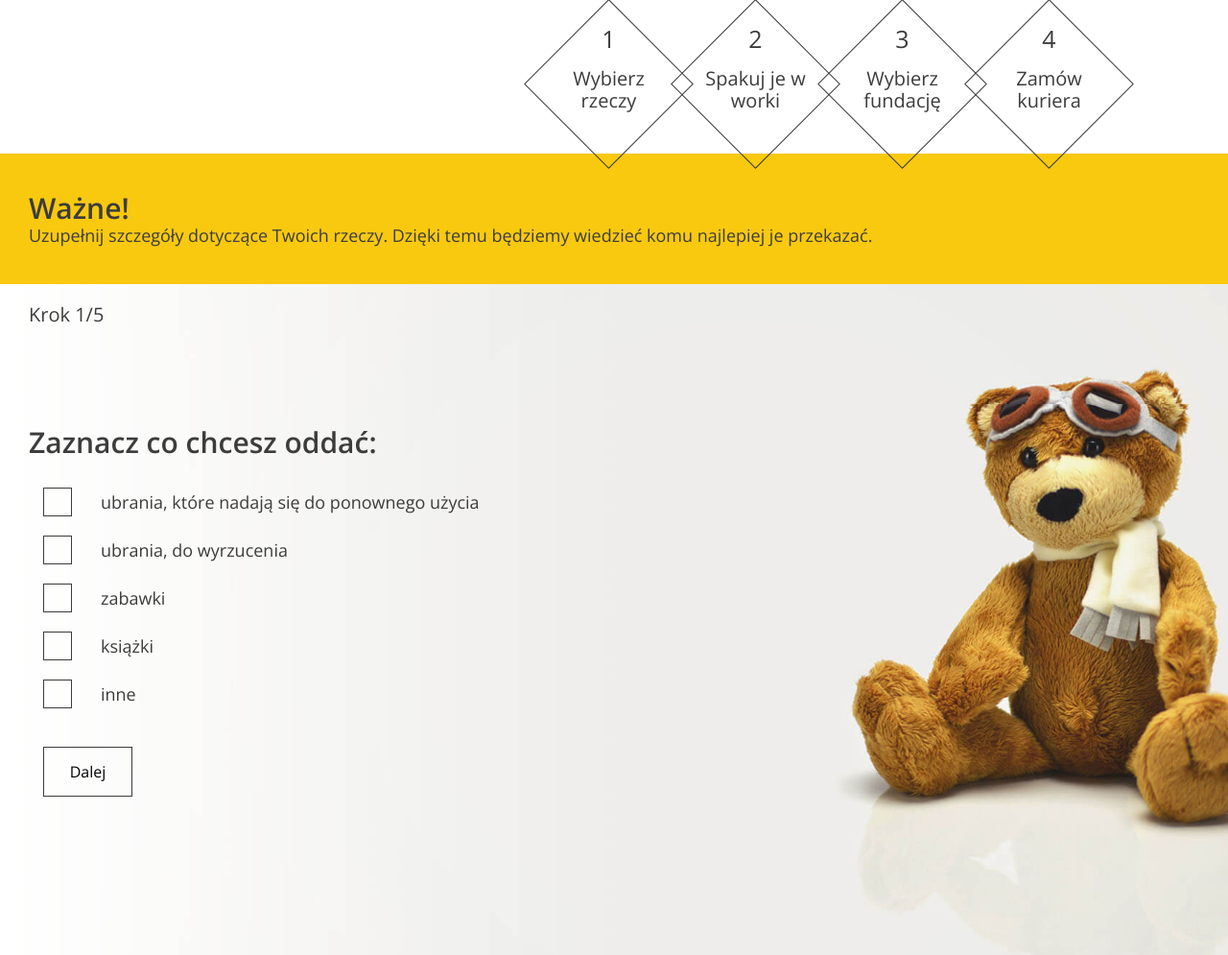
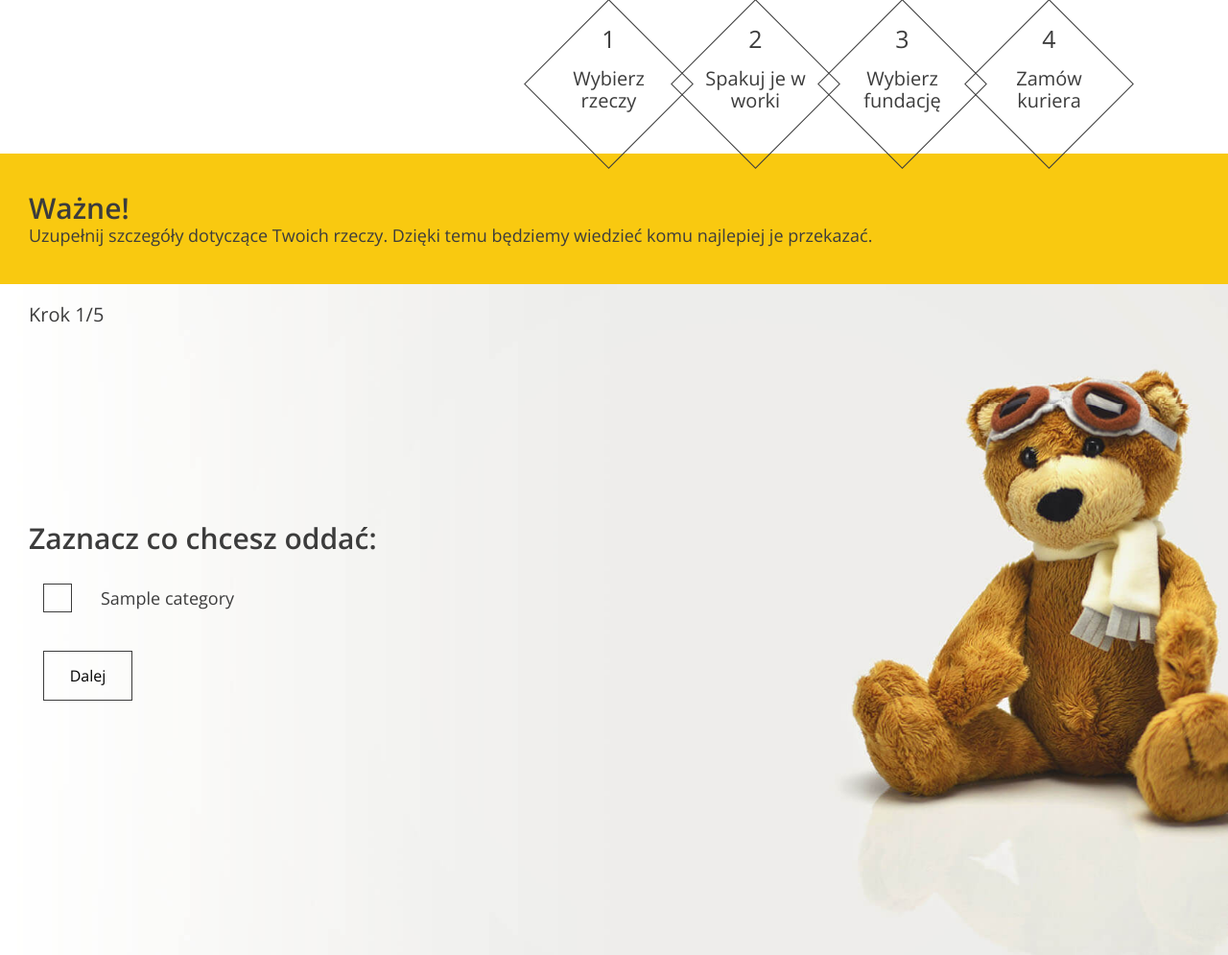
Before and after one commit to 117marta/Donation, a Django app: page /add_donation/ in a window 1280 px wide. Shown: the part 438-1433 px from the top of the page at 96% size. Run offline with Django 3.2, Linux system fonts and the light colour scheme; a user stored in the database is signed in; tables that the repository leaves empty hold one stand-in row (values such as "Sample post").

Commit message:
AddDonation - step 1

```diff
--- a/donation/donation_app/templates/donation_app/form.html
+++ b/donation/donation_app/templates/donation_app/form.html
@@ -58,64 +58,31 @@
         <div class="form--steps-counter">Krok <span>1</span>/5</div>
 
         <form action="form-confirmation.html" method="post">
+          {% csrf_token %}
           <!-- STEP 1: class .active is switching steps -->
           <div data-step="1" class="active">
             <h3>Zaznacz co chcesz oddać:</h3>
 
+            {% for cat in categories %}
             <div class="form-group form-group--checkbox">
               <label>
                 <input
                   type="checkbox"
                   name="categories"
-                  value="clothes-to-use"
+                  value="{{ cat.pk }}"
                 />
                 <span class="checkbox"></span>
-                <span class="description"
-                  >ubrania, które nadają się do ponownego użycia</span
-                >
+                <span class="description">{{ cat.name }}</span>
               </label>
             </div>
+            {% endfor %}
 
-            <div class="form-group form-group--checkbox">
-              <label>
-                <input
-                  type="checkbox"
-                  name="categories"
-                  value="clothes-useless"
-                />
-                <span class="checkbox"></span>
-                <span class="description">ubrania, do wyrzucenia</span>
-              </label>
-            </div>
-
-            <div class="form-group form-group--checkbox">
-              <label>
-                <input type="checkbox" name="categories" value="toys" />
-                <span class="checkbox"></span>
-                <span class="description">zabawki</span>
-              </label>
-            </div>
-
-            <div class="form-group form-group--checkbox">
-              <label>
-                <input type="checkbox" name="categories" value="books" />
-                <span class="checkbox"></span>
-                <span class="description">książki</span>
-              </label>
-            </div>
-
-            <div class="form-group form-group--checkbox">
-              <label>
-                <input type="checkbox" name="categories" value="other" />
-                <span class="checkbox"></span>
-                <span class="description">inne</span>
-              </label>
-            </div>
 
             <div class="form-group form-group--buttons">
               <button type="button" class="btn next-step">Dalej</button>
             </div>
           </div>
+
 
           <!-- STEP 2 -->
           <div data-step="2">
--- a/donation/donation_app/views.py
+++ b/donation/donation_app/views.py
@@ -7,6 +7,7 @@ from django.db import IntegrityError
 from django.contrib.auth import authenticate, login, logout
 from django.core.exceptions import ObjectDoesNotExist
 from django.contrib.auth.hashers import check_password
+from django.contrib.auth.mixins import LoginRequiredMixin
 
 
 class LandingPage(View):
@@ -32,9 +33,14 @@ class LandingPage(View):
         return render(request, 'donation_app/index.html', context=ctx)
 
 
-class AddDonation(View):
+class AddDonation(LoginRequiredMixin, View):
+    login_url = '/login/'
+    redirect_field_name = '/add_donation/'
+
     def get(self, request):
-        return render(request, 'donation_app/form.html')
+        institutions = Institution.objects.all()
+        categories = Category.objects.all()
+        return render(request, 'donation_app/form.html', {'institutions': institutions, 'categories': categories})
 
 
 class Login(View):
```
